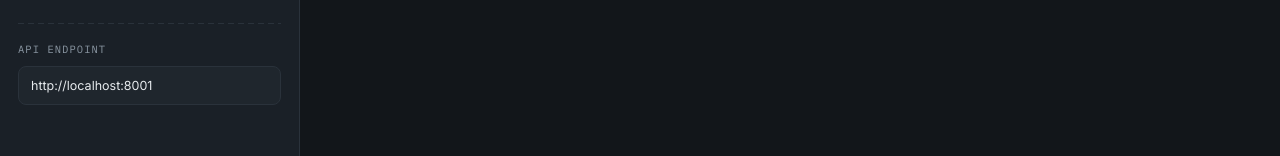
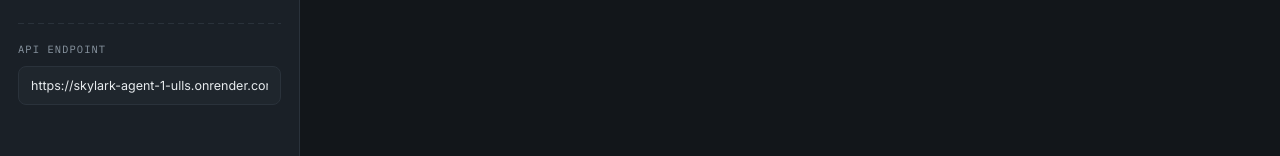
Before and after one commit to tsar0705/skylark-agent, a plain HTML site: page frontend/index.html in a window 1280 px wide. Shown: the part 348-504 px from the top of the page. Drawn offline with Linux system fonts and the light colour scheme; no server answers.

Commit message:
Connect frontend to production backend

```diff
--- a/frontend/index.html
+++ b/frontend/index.html
@@ -414,7 +414,7 @@
       id="apiBase"
       class="prompt-chip"
       style="cursor:text; width:100%;"
-      value="http://localhost:8001"
+      value="https://skylark-agent-1-ulls.onrender.com"
     />
 
     <button class="leadership-btn" id="leadershipBtn">
```
